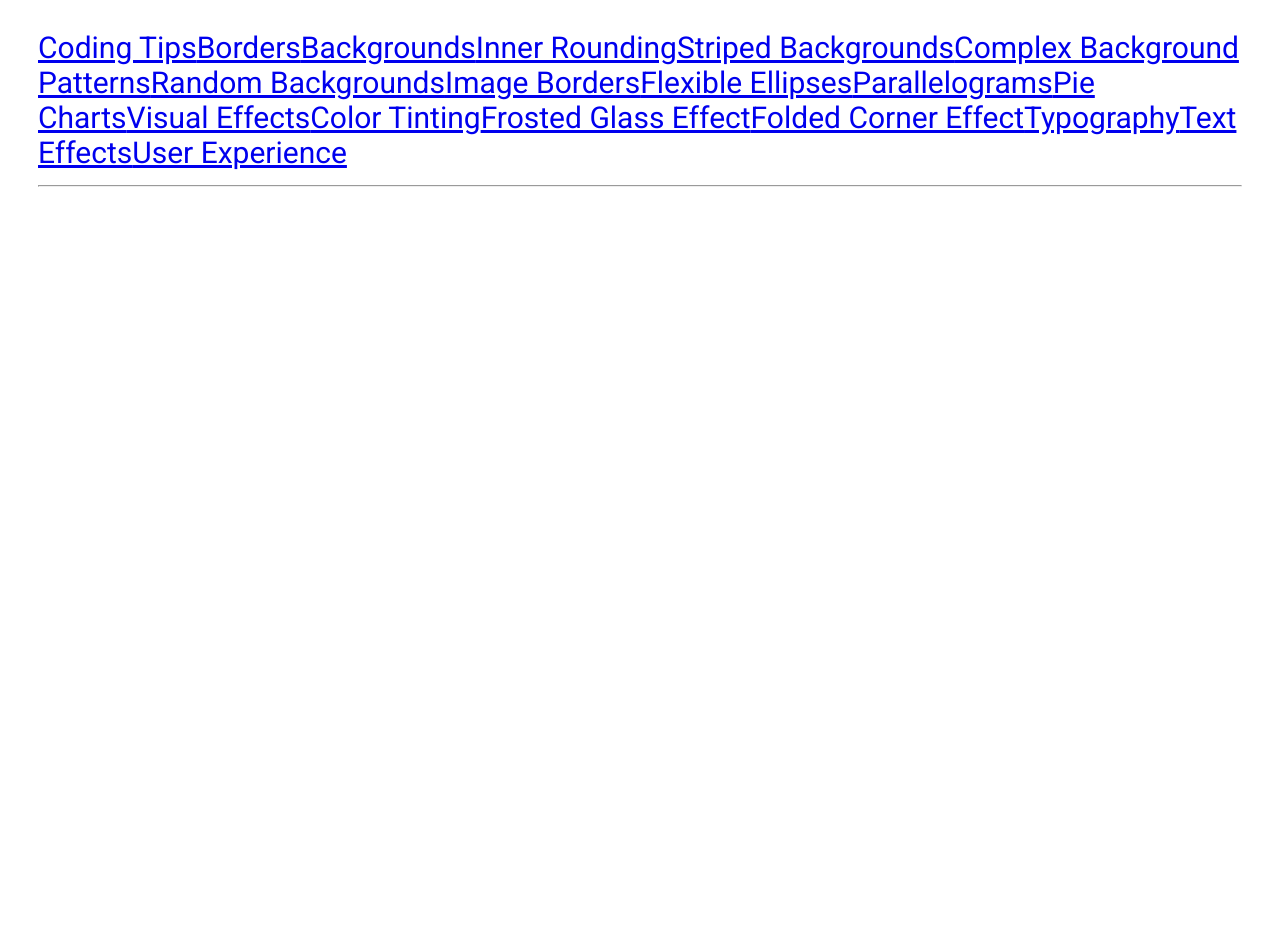
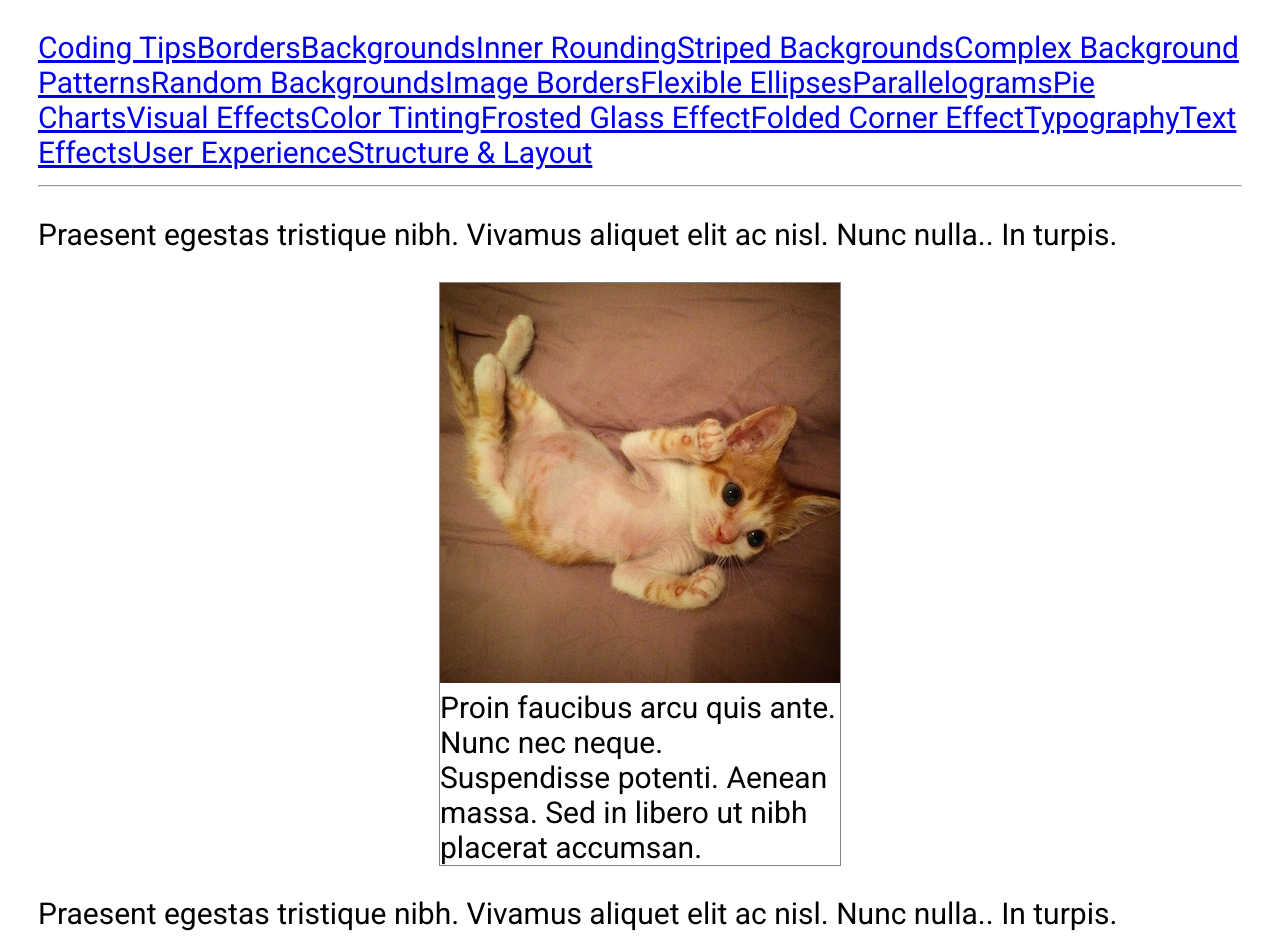
Before and after one commit to ht89/css-secrets, an Angular app: page /structure-and-layout in a window 1280 px wide. Before the commit this address led to /. Shown: the top 952 px of the page. Before the commit the page ends 800 px from the top, so only its background shows below. Built offline with nearby package versions, Linux system fonts and the light colour scheme.

Commit message:
intrinsic sizing

```diff
--- a/src/app/app.component.html
+++ b/src/app/app.component.html
@@ -17,6 +17,7 @@
     <a [routerLink]="['typography']">Typography</a>
     <a [routerLink]="['text-effects']">Text Effects</a>
     <a [routerLink]="['user-experience']">User Experience</a>
+    <a [routerLink]="['structure-and-layout']">Structure & Layout</a>
     <hr>
 
     <router-outlet></router-outlet>
--- /dev/null
+++ b/src/app/structure-and-layout/structure-and-layout.component.html
@@ -0,0 +1,15 @@
+<p>Praesent egestas tristique nibh. Vivamus aliquet elit ac nisl. Nunc nulla.. In turpis.</p>
+
+<!--
+    desired behavior:
+        + the figure should be sized based on its content, not parent/body
+        + horizontally center the figure
+ -->
+<figure>
+    <img src="assets/img/adamcatlace.jpg" alt="Cat Image">
+    <figcaption>
+         Proin faucibus arcu quis ante. Nunc nec neque. Suspendisse potenti. Aenean massa. Sed in libero ut nibh placerat accumsan.
+    </figcaption>
+</figure>
+
+<p>Praesent egestas tristique nibh. Vivamus aliquet elit ac nisl. Nunc nulla.. In turpis.</p>
--- /dev/null
+++ b/src/app/structure-and-layout/structure-and-layout.component.scss
@@ -0,0 +1,12 @@
+figure {
+    border: 1px solid gray;
+    /*
+        other values: max-content & fit-content
+            + max-content: same as using display: inline-block
+            + fit-content: same as using float: left
+
+        check fallback for older browsers on 265
+    */
+    width: min-content;
+    margin: auto;
+}
--- /dev/null
+++ b/src/app/structure-and-layout/structure-and-layout.component.ts
@@ -0,0 +1,15 @@
+import { Component, OnInit } from '@angular/core';
+
+@Component({
+  selector: 'app-structure-and-layout',
+  templateUrl: './structure-and-layout.component.html',
+  styleUrls: ['./structure-and-layout.component.scss']
+})
+export class StructureAndLayoutComponent implements OnInit {
+
+  constructor() { }
+
+  ngOnInit() {
+  }
+
+}
```
Also changed, not shown: src/app/app.module.ts (+7 -1 lines), 1 other file (tests, documents, lock files or other folders).
